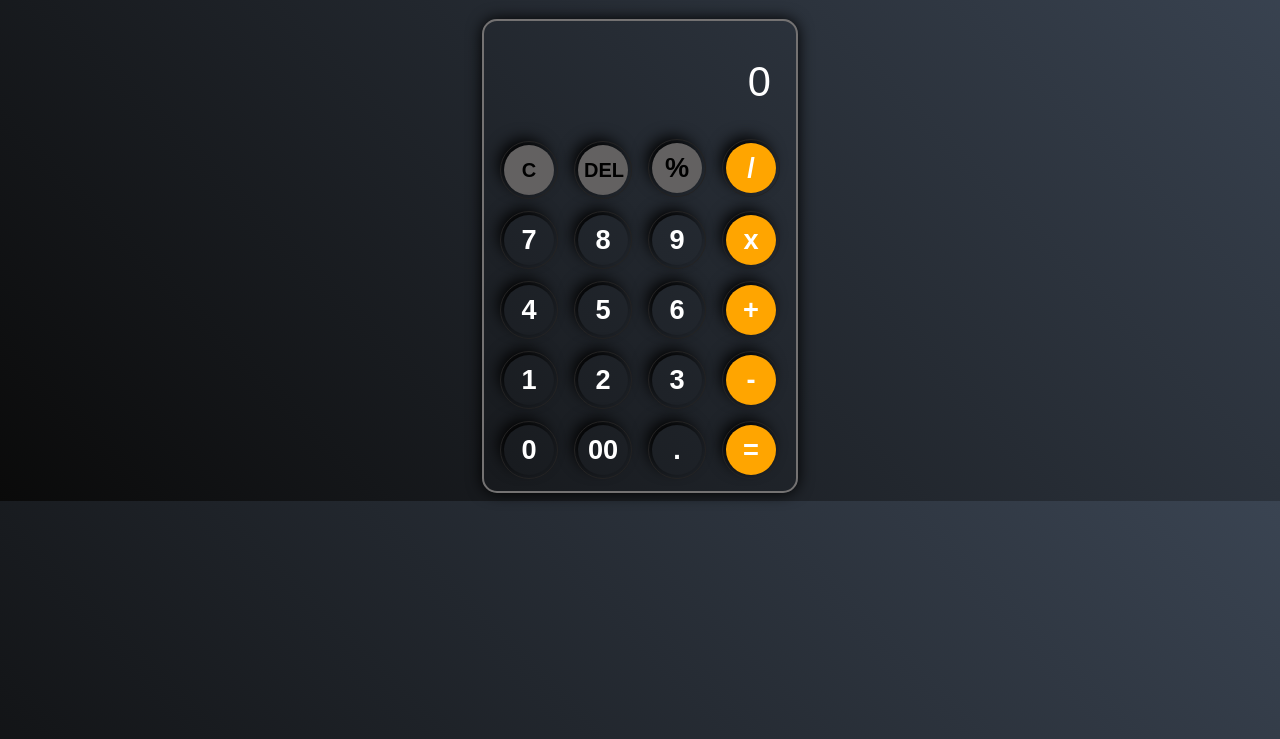
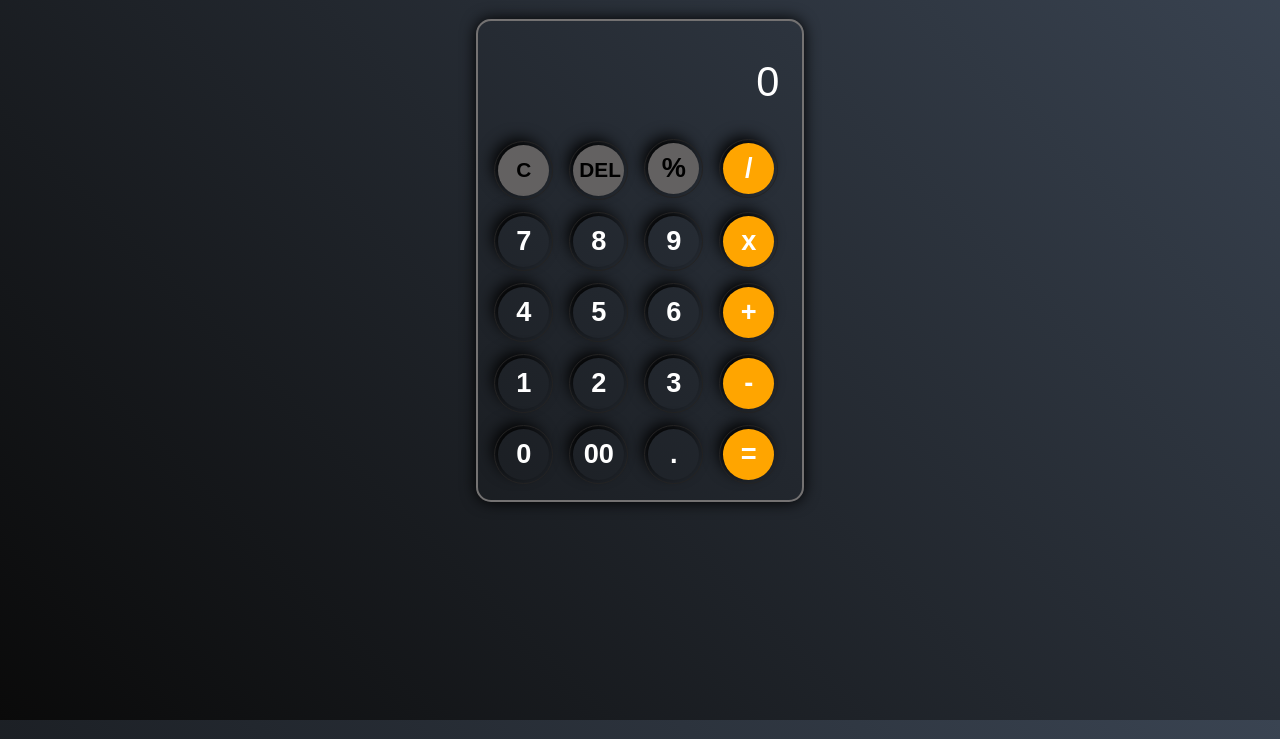
Before and after one commit to keerthanarajeev/calculator, a plain HTML site: page index.html in a window 1280 px wide. Shown: the part 61-800 px from the top of the page. Drawn offline with Linux system fonts and the light colour scheme; a web font is replaced by a local one.

Commit message:
calculator

```diff
--- a/index.html
+++ b/index.html
@@ -18,8 +18,8 @@
             <div>
 
             </div>
-            <input onclick="clearAll()" type="button" value="C" class="button clear" id="clear" style="background-color: rgb(99, 97, 97); color: black; font-size: 20px;" >
-            <input onclick="removeLast()" type="button" class="button delete" id="delete" value="DEL" style="background-color: rgb(99, 97, 97); color: black; font-size: 20px;">
+            <input onclick="clearAll()" type="button" value="C" class="button clear" id="clear" style="background-color: rgb(99, 97, 97); color: black; " >
+            <input onclick="removeLast()" type="button" class="button delete" id="delete" value="DEL" style="background-color: rgb(99, 97, 97); color: black; ">
             <input onclick="display('%')" type="button" value="%" class="button oper" id="percentage" style="background-color: rgb(99, 97, 97); color: black;">
             <input onclick="display('/')" type="button" value="/" class="button oper" id="divide">
 
--- a/style.css
+++ b/style.css
@@ -12,12 +12,13 @@ h1
 body
 {
     background: linear-gradient(45deg, #0a0a0a, #3a4452);
+    height: 94vh;
 }
 
 .calc
 {
-    width: 292px;
-    height: 450px;
+    width: 24%;
+    height: 67%;
     margin: auto;
     padding: 10px;
     border-radius: 10px;
@@ -31,7 +32,7 @@ body
     color: white;
     cursor: pointer;
     height: 80px;
-    width: 265px;
+    width: 92%;
     margin: 10px;
     border: none;
     outline: none;
@@ -47,8 +48,8 @@ input::placeholder
 {
     background-color: transparent;
     color: white;
-    width: 50px;
-    height: 50px;
+    width: 51px;
+    height: 51px;
     font-weight: 600;
     font-size: 1.7rem;
     margin: 10px;
@@ -77,3 +78,5 @@ input::placeholder
     background: #4e4f50;
 
 }
+#delete,#clear
+{font-size: 1.3rem;}
```
